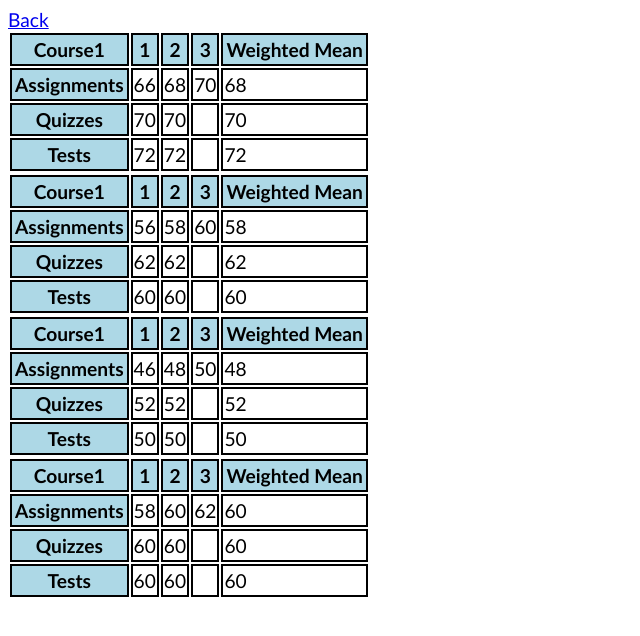
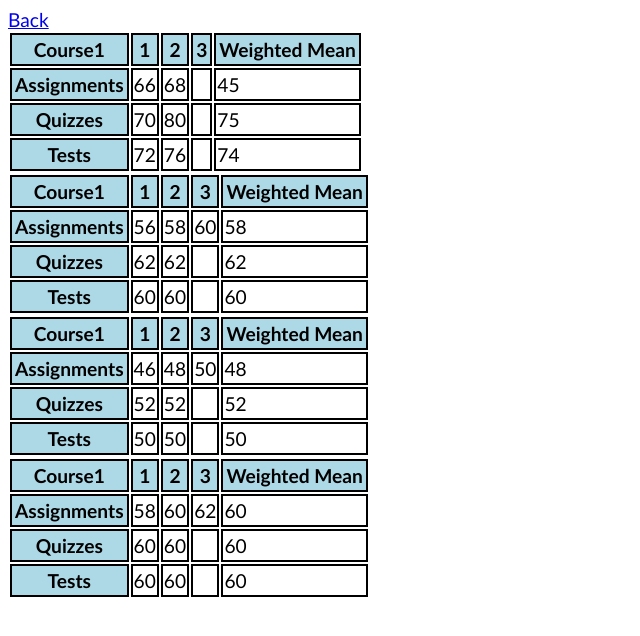
Before and after one commit to XavierMuise/CSCI3172_Lab5, a plain HTML site: page labs/lab2/studentpages/Paul.html in a window 1280 px wide. Shown: the whole page, without its empty margins (0-640 px from the left). Drawn offline with Linux system fonts and the light colour scheme.

Commit message:
removed grades

```diff
--- a/labs/lab2/studentpages/Paul.html
+++ b/labs/lab2/studentpages/Paul.html
@@ -23,22 +23,22 @@
                 <th>Assignments</th>
                 <td>66</td>
                 <td>68</td>
-                <td>70</td>
-                <td>68</td>
+                <td></td>
+                <td>45</td>
             </tr>
             <tr>
                 <th>Quizzes</th>
                 <td>70</td>
-                <td>70</td>
+                <td>80</td>
                 <td></td>
-                <td>70</td>
+                <td>75</td>
             </tr>
             <tr>
                 <th>Tests</th>
                 <td>72</td>
-                <td>72</td>
+                <td>76</td>
                 <td></td>
-                <td>72</td>
+                <td>74</td>
             </tr>
         </table>
 
```
Also changed, not shown: labs/lab2/studentpages/Eve.html (+6 -6 lines).
